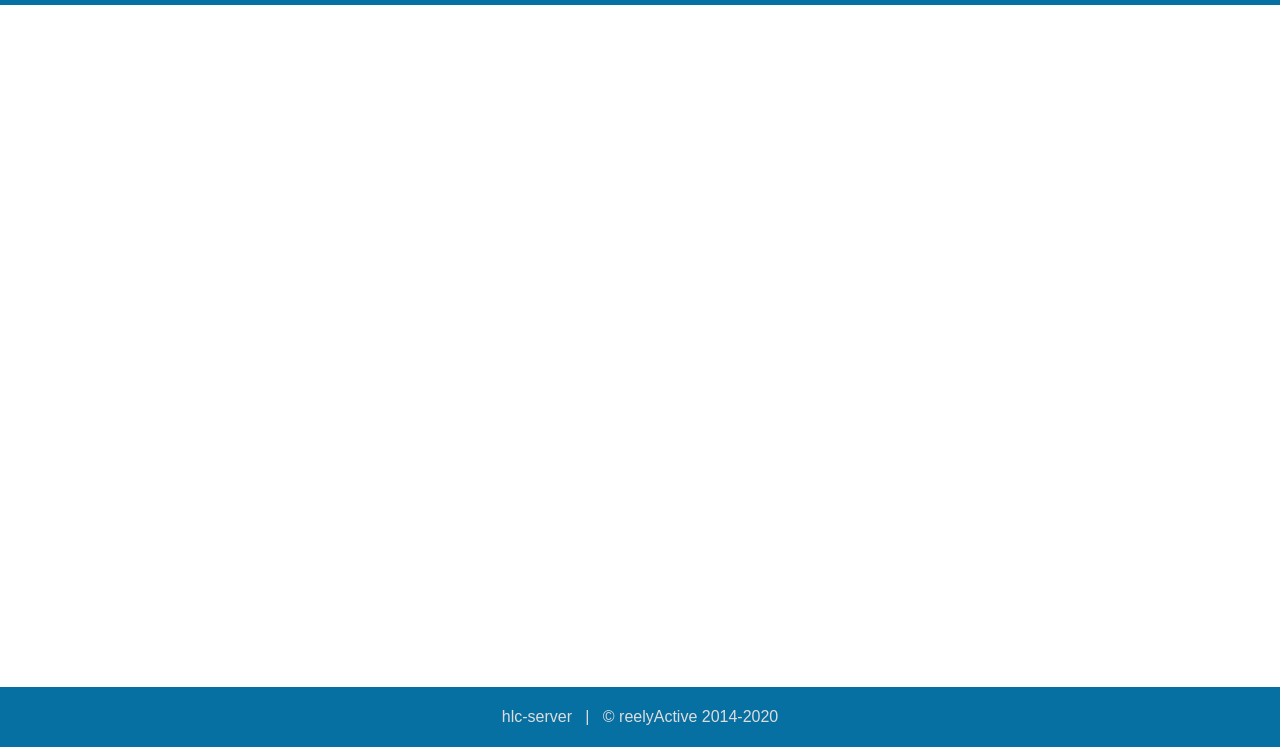
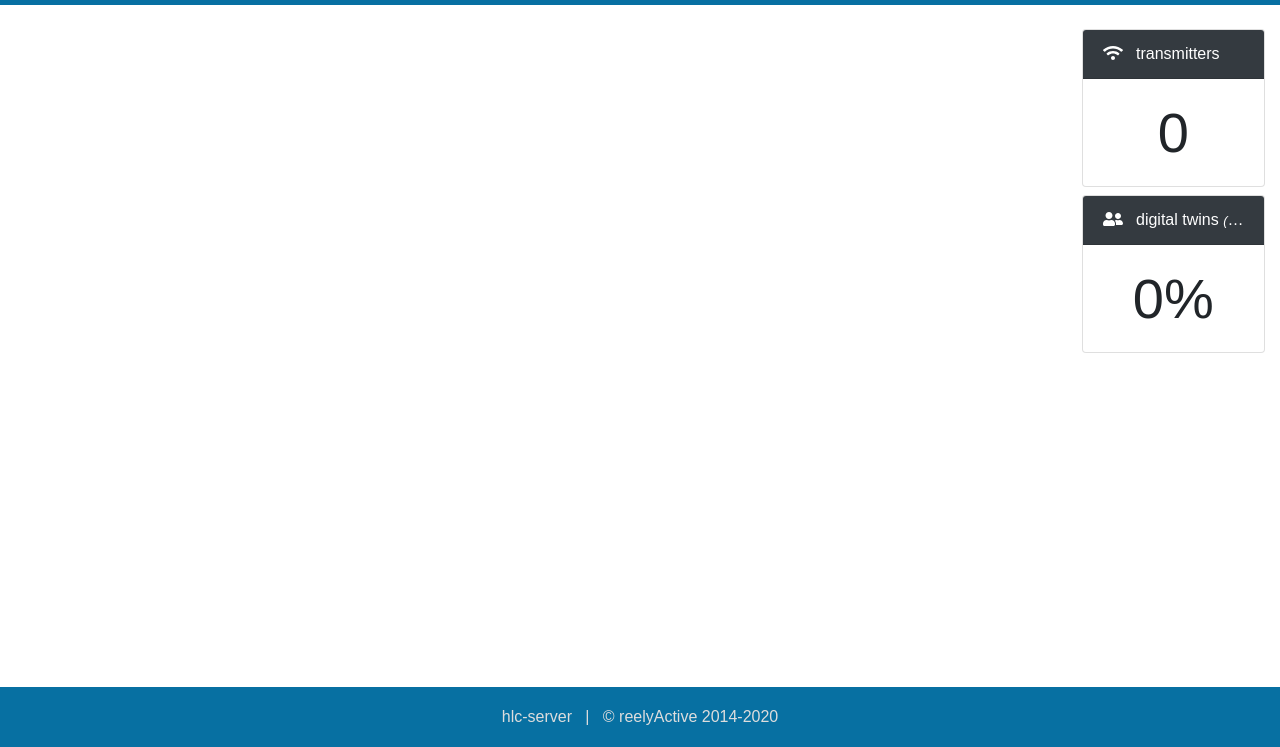
Before and after one commit to reelyactive/hlc-server, a website: page web/apps/hello-digital-twins/index.html in a window 1280 px wide. Shown: the part 53-800 px from the top of the page. Drawn offline with Linux system fonts and the light colour scheme; no server answers.

Commit message:
Added stats

```diff
--- a/web/apps/hello-digital-twins/index.html
+++ b/web/apps/hello-digital-twins/index.html
@@ -93,7 +93,32 @@
     <!----- Content ----->
     <div class="container-fluid">
       <div class="row justify-content-center my-4">
-        <div class="col-sm-12">
+        <div class="col-md-12 col-lg-3 col-xl-2 order-lg-last">
+          <div class="row mb-4">
+            <div class="col-sm-6 col-md-6 col-lg-12">
+              <div class="card mb-2">
+                <div class="card-header text-truncate text-white bg-dark">
+                  <i class="fas fa-wifi"></i> &nbsp; transmitters
+                </div>
+                <div class="card-body text-center text-truncate display-4">
+                  <span id="numTransmitters">0</span>
+                </div>
+              </div>
+            </div>
+            <div class="col-sm-6 col-md-6 col-lg-12">
+              <div class="card mb-2">
+                <div class="card-header text-truncate text-white bg-dark">
+                  <i class="fas fa-user-friends"></i> &nbsp; digital twins
+                  <em class="small">(incl. Sniffypedia)</em>
+                </div>
+                <div class="card-body text-center text-truncate display-4">
+                  <span id="digitalTwinsRatio">0%</span>
+                </div>
+              </div>
+            </div>
+          </div>
+        </div>
+        <div class="col-sm-12 col-lg-9 col-xl-10">
           <div id="cards" class="card-columns">
           </div>
         </div>
--- a/web/apps/hello-digital-twins/js/hello-digital-twins.js
+++ b/web/apps/hello-digital-twins/js/hello-digital-twins.js
@@ -11,6 +11,8 @@ const SNIFFYPEDIA_BASE_URL = 'https://sniffypedia.org/';
 
 
 // DOM elements
+let numTransmitters = document.querySelector('#numTransmitters');
+let digitalTwinsRatio = document.querySelector('#digitalTwinsRatio');
 let cards = document.querySelector('#cards');
 
 
@@ -281,4 +283,25 @@ function updateCards() {
 }
 
 
+// Update the stats
+function updateStats() {
+  let twinnedCount = 0;
+  let deviceCount = Object.keys(devices).length;
+  let twinPercentage = 0;
+
+  for(let url in urls) {
+    let count = urls[url].count;
+    twinnedCount += count;
+  }
+
+  if(deviceCount > 0) {
+    twinPercentage = (100 * (twinnedCount / deviceCount)).toFixed(0);
+  }
+
+  numTransmitters.textContent = deviceCount;
+  digitalTwinsRatio.textContent = twinPercentage + '%';
+}
+
+
 setInterval(updateCards, UPDATE_INTERVAL_MILLISECONDS);
+setInterval(updateStats, UPDATE_INTERVAL_MILLISECONDS);
```
Also changed, not shown: web/apps/hello-sniffypedia/index.html (+26 -1 lines), web/apps/hello-sniffypedia/js/hello-sniffypedia.js (+24 -1 lines).
